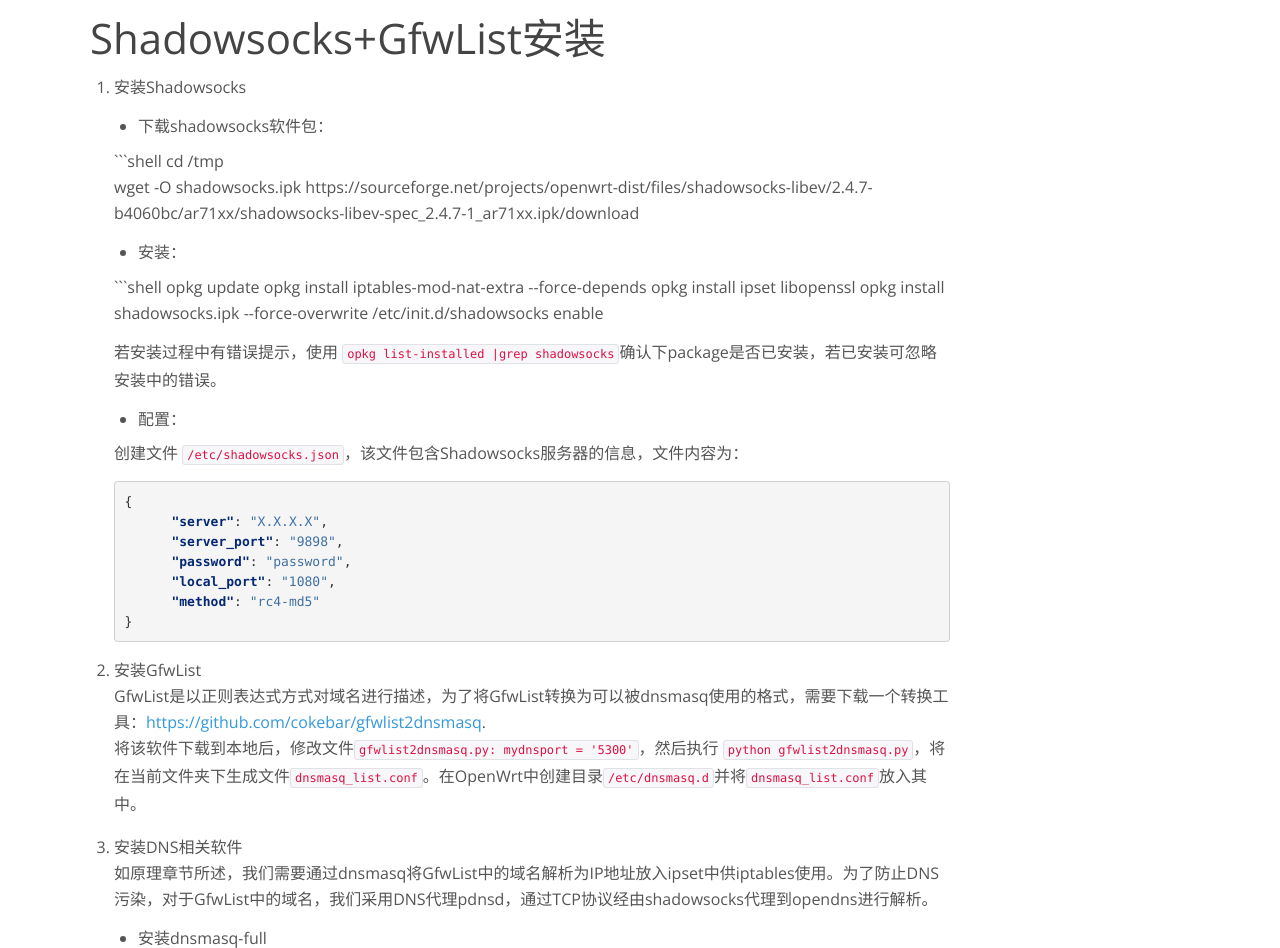
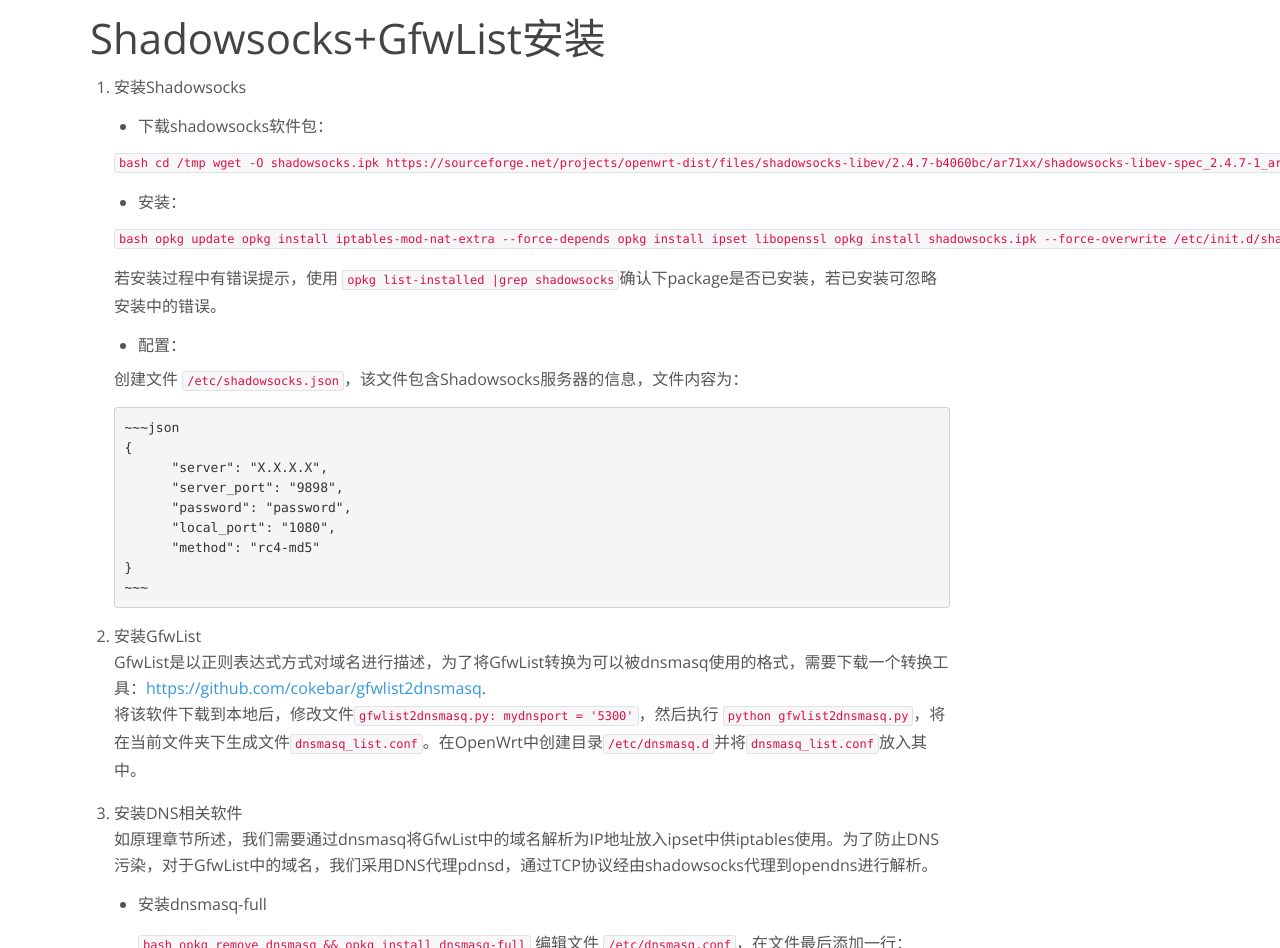
Before and after one commit to lixusme/lixusme.github.io, a plain HTML site: page ss-on-openwrt.html in a window 1280 px wide. Shown: the part 1149-2097 px from the top of the page. Drawn offline with nearby package versions, Linux system fonts and the light colour scheme; a script that the page names is missing.

Commit message:
更新博客

````diff
--- a/ss-on-openwrt.html
+++ b/ss-on-openwrt.html
@@ -90,30 +90,32 @@
 <ul>
 <li>下载shadowsocks软件包：  </li>
 </ul>
-<p>```shell
- cd /tmp<br />
- wget -O shadowsocks.ipk https://sourceforge.net/projects/openwrt-dist/files/shadowsocks-libev/2.4.7-b4060bc/ar71xx/shadowsocks-libev-spec_2.4.7-1_ar71xx.ipk/download</p>
+<p><code>bash
+ cd /tmp
+ wget -O shadowsocks.ipk https://sourceforge.net/projects/openwrt-dist/files/shadowsocks-libev/2.4.7-b4060bc/ar71xx/shadowsocks-libev-spec_2.4.7-1_ar71xx.ipk/download</code>  </p>
 <ul>
 <li>安装： </li>
 </ul>
-<p>```shell
+<p><code>bash
   opkg update
   opkg install iptables-mod-nat-extra --force-depends
   opkg install ipset libopenssl
   opkg install shadowsocks.ipk --force-overwrite
-  /etc/init.d/shadowsocks enable</p>
+  /etc/init.d/shadowsocks enable</code></p>
 <p>若安装过程中有错误提示，使用 <code>opkg list-installed |grep shadowsocks</code>确认下package是否已安装，若已安装可忽略安装中的错误。</p>
 <ul>
 <li>配置：</li>
 </ul>
 <p>创建文件 <code>/etc/shadowsocks.json</code>，该文件包含Shadowsocks服务器的信息，文件内容为：  </p>
-<div class="highlight"><pre><span></span><span class="p">{</span>
-      <span class="nt">&quot;server&quot;</span><span class="p">:</span> <span class="s2">&quot;X.X.X.X&quot;</span><span class="p">,</span>
-      <span class="nt">&quot;server_port&quot;</span><span class="p">:</span> <span class="s2">&quot;9898&quot;</span><span class="p">,</span>
-      <span class="nt">&quot;password&quot;</span><span class="p">:</span> <span class="s2">&quot;password&quot;</span><span class="p">,</span>
-      <span class="nt">&quot;local_port&quot;</span><span class="p">:</span> <span class="s2">&quot;1080&quot;</span><span class="p">,</span>
-      <span class="nt">&quot;method&quot;</span><span class="p">:</span> <span class="s2">&quot;rc4-md5&quot;</span>
-<span class="p">}</span>
+<div class="highlight"><pre><span></span>~~~json
+{
+      &quot;server&quot;: &quot;X.X.X.X&quot;,
+      &quot;server_port&quot;: &quot;9898&quot;,
+      &quot;password&quot;: &quot;password&quot;,
+      &quot;local_port&quot;: &quot;1080&quot;,
+      &quot;method&quot;: &quot;rc4-md5&quot;
+}
+~~~
 </pre></div>
 
 
````
